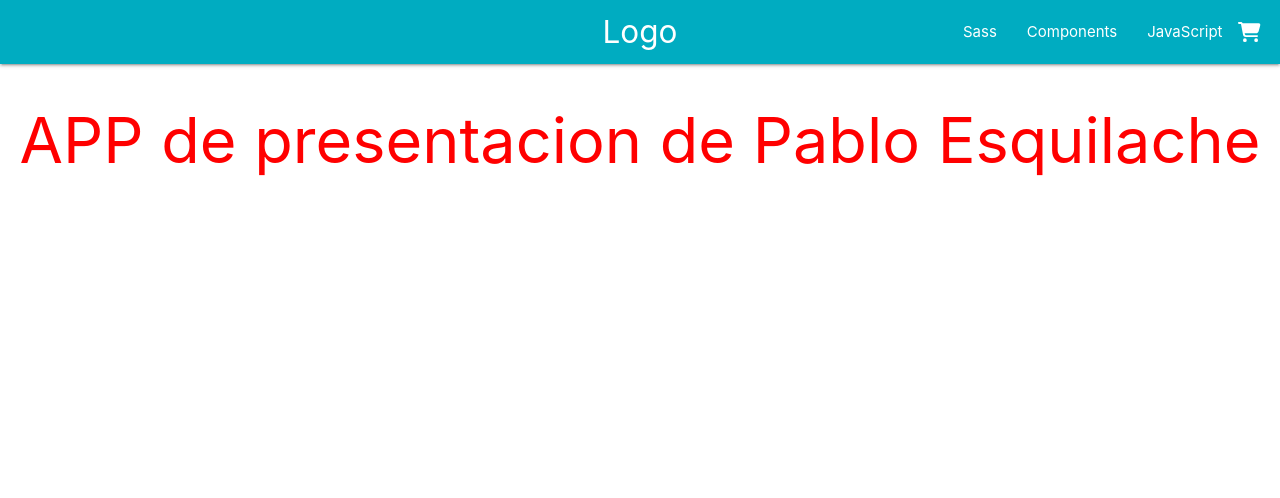
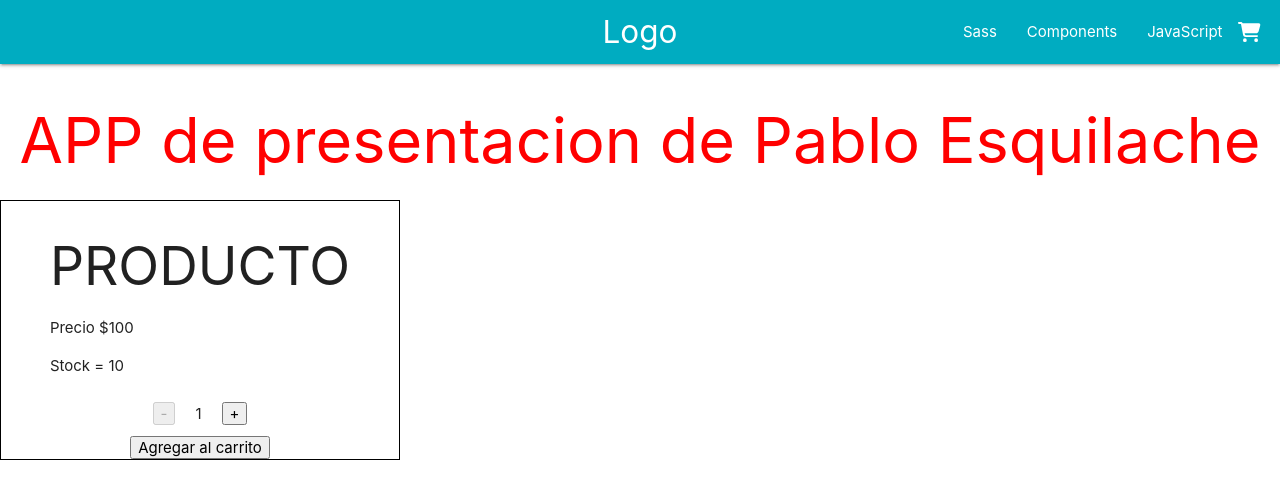
Before and after one commit to Pablo-Esquilache/Curso-React-JS-CoderHouse, a React (Create React App) app in the folder pablo_esquilache_app_reactjs/: page / in a window 1280 px wide. Shown: the top 498 px of the page. Built offline with nearby package versions, Linux system fonts and the light colour scheme.

Commit message:
Desafio - Contador con boton

```diff
--- a/pablo_esquilache_app_reactjs/src/App.jsx
+++ b/pablo_esquilache_app_reactjs/src/App.jsx
@@ -2,9 +2,10 @@
 import './App.css';
 import NavBar from './components/NavBar/NavBar';
 import 'materialize-css/dist/css/materialize.min.css';
-import ItemListContainer from './container/itemListContainer'
+import ItemListContainer from './container/itemListContainer';
 
 function App() {
+
   return (
     <><header>
       <NavBar />
--- /dev/null
+++ b/pablo_esquilache_app_reactjs/src/components/ItemCount/ItemCount.jsx
@@ -0,0 +1,33 @@
+import { useState } from "react";
+
+const ItemCount = ({ stock, initial, onAdd }) => {
+
+    const [contador, setContador] = useState(initial);
+
+    const sumar = () => {
+        setContador(contador + 1);
+    }
+
+    const restar = () => {
+        setContador(contador - 1);
+    }
+
+
+    return (
+        <div style={{ display: 'flex', flexDirection: 'column', alignItems: 'center', width: 400, border: '1px solid black' }}>
+            <div>
+                <h2>PRODUCTO</h2>
+                <p>Precio $100</p>
+                <p>Stock = {stock}</p>
+            </div>
+            <div style={{ padding: 10 }}>
+                <button style={{ marginRight: 20 }} disabled={contador <= 1} onClick={restar}>-</button>
+                <span>{contador}</span>
+                <button style={{ marginLeft: 20 }} disabled={contador >= stock} onClick={sumar}>+</button>
+            </div>
+            <button disabled={contador >= stock} onClick={onAdd}>Agregar al carrito</button>
+        </div>
+    )
+}
+
+export default ItemCount;
--- a/pablo_esquilache_app_reactjs/src/container/itemListContainer.jsx
+++ b/pablo_esquilache_app_reactjs/src/container/itemListContainer.jsx
@@ -1,6 +1,19 @@
+
+import ItemCount from '../components/ItemCount/ItemCount';
+
 const ItemListContainer = (greeting) => {
+    const onAdd = () => {
+        console.log('Ud. ha añadido un producto al carrito')
+    }
     return (
-        <h1 style={{textAlign: greeting.aling, color: greeting.color}}>{greeting.msj}</h1>
+        <>
+            <div>
+                <h1 style={{ textAlign: greeting.aling, color: greeting.color }}>{greeting.msj}</h1>
+            </div>
+            <div>
+                <ItemCount stock={10} initial={1} onAdd={onAdd} />
+            </div>
+        </>
     )
 }
 
```
